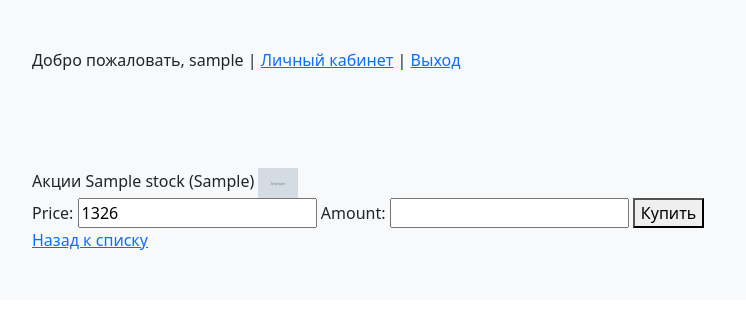
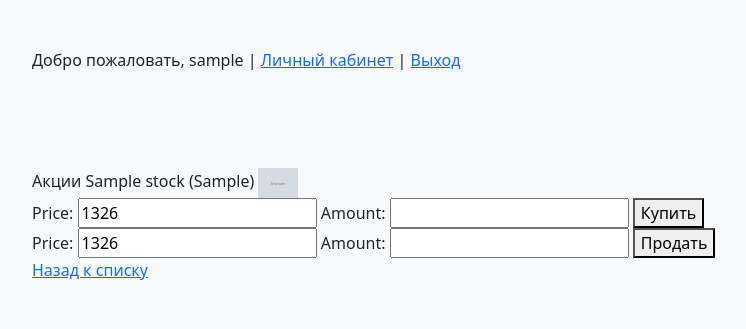
Before and after one commit to Nyralei/learning, a Django app: page /stock/detail/1/ in a window 1280 px wide. Shown: the top 329 px of the page, without its empty margins (50-796 px from the left). Run offline with Django 4.2, Linux system fonts and the light colour scheme; a user stored in the database is signed in; tables that the repository leaves empty hold one stand-in row (values such as "Sample post"); grey boxes marked "Sample" are stand-in pictures; some libraries are stand-ins or nearby versions.

Commit message:
add stock_sell

```diff
--- a/stock/templates/stock.html
+++ b/stock/templates/stock.html
@@ -9,6 +9,11 @@
             {{ form }}
             <button>Купить</button>
         </form>
+        <form method="POST" action="{% url 'stock:sell' stock.pk %}">
+            {% csrf_token %}
+            {{ form }}
+            <button>Продать</button>
+        </form>
     </div>
     <div>
         <a href="{% url 'stock:list' %}">Назад к списку</a>
--- a/stock/templates/stocks.html
+++ b/stock/templates/stocks.html
@@ -19,7 +19,7 @@
                 <td>{{ stock.ticker }}</td>
                 <td>{{ stock.name }}</td>
                 <td>{{ stock.get_random_price }}{{ stock.currency.sign }}
-                    <a href="{% url 'stock:detail' stock.pk %}">Купить</a> <!-- ссылка на страницу с формой покупки -->
+                    <a href="{% url 'stock:detail' stock.pk %}">Купить/Продать</a> <!-- ссылка на страницу с формой покупки/продажи -->
                 </td>
             </tr>
             {% endfor %}
--- a/stock/urls.py
+++ b/stock/urls.py
@@ -1,11 +1,12 @@
 from django.urls import path
 
-from stock.views import stock_list, stock_detail, stock_buy, account
+from stock.views import stock_list, stock_detail, stock_buy, stock_sell, account
 
 
 urlpatterns = [
     path('list/', stock_list, name='list'),
     path('detail/<int:pk>/', stock_detail, name='detail'),
     path('buy/<int:pk>/', stock_buy, name='buy'),
+    path('sell/<int:pk>/', stock_sell, name='sell'),
     path('account/', account, name='account')
 ]
--- a/stock/views.py
+++ b/stock/views.py
@@ -63,6 +63,51 @@ def stock_buy(request, pk):
     return render(request, 'stock.html', context)
 
 @login_required
+def stock_sell(request, pk):
+    if request.method != "POST":
+        return redirect('stock:detail', pk=pk)
+
+    stock = get_object_or_404(Stock, pk=pk)
+    form = BuySellForm(request.POST)
+
+    if form.is_valid():
+        amount = form.cleaned_data['amount']
+        price = form.cleaned_data['price']
+        sell_value = price * amount
+
+        try:
+            acc_stock = AccountStock.objects.get(account=request.user.account, stock=stock)
+        except AccountStock.DoesNotExist:
+            form.add_error(None, f'У вас недостаточно {stock.ticker} акций, чтобы продать.')
+        else:
+            if acc_stock.amount < amount:
+                form.add_error(None, f'У вас недостаточно {stock.ticker} акций, чтобы продать.')
+            else:
+                acc_currency, created = AccountCurrency.objects.get_or_create(
+                    account=request.user.account, currency=stock.currency,
+                    defaults={'amount': 0}
+                )
+
+                acc_currency.amount += sell_value
+                acc_stock.amount -= amount
+
+                # Если акции закончились, удаляем их со счёта пользователя
+                if acc_stock.amount == 0:
+                    acc_stock.delete()
+                else:
+                    acc_stock.save()
+
+                acc_currency.save()
+                return redirect('stock:list')
+
+    context = {
+        'stock': get_object_or_404(Stock, pk=pk),
+        'form': form
+    }
+
+    return render(request, 'stock.html', context)
+
+@login_required
 def account(request):
     currencies = cache.get(f'currencies_{request.user.username}')
     stocks = cache.get(f'stocks_{request.user.username}')
```
